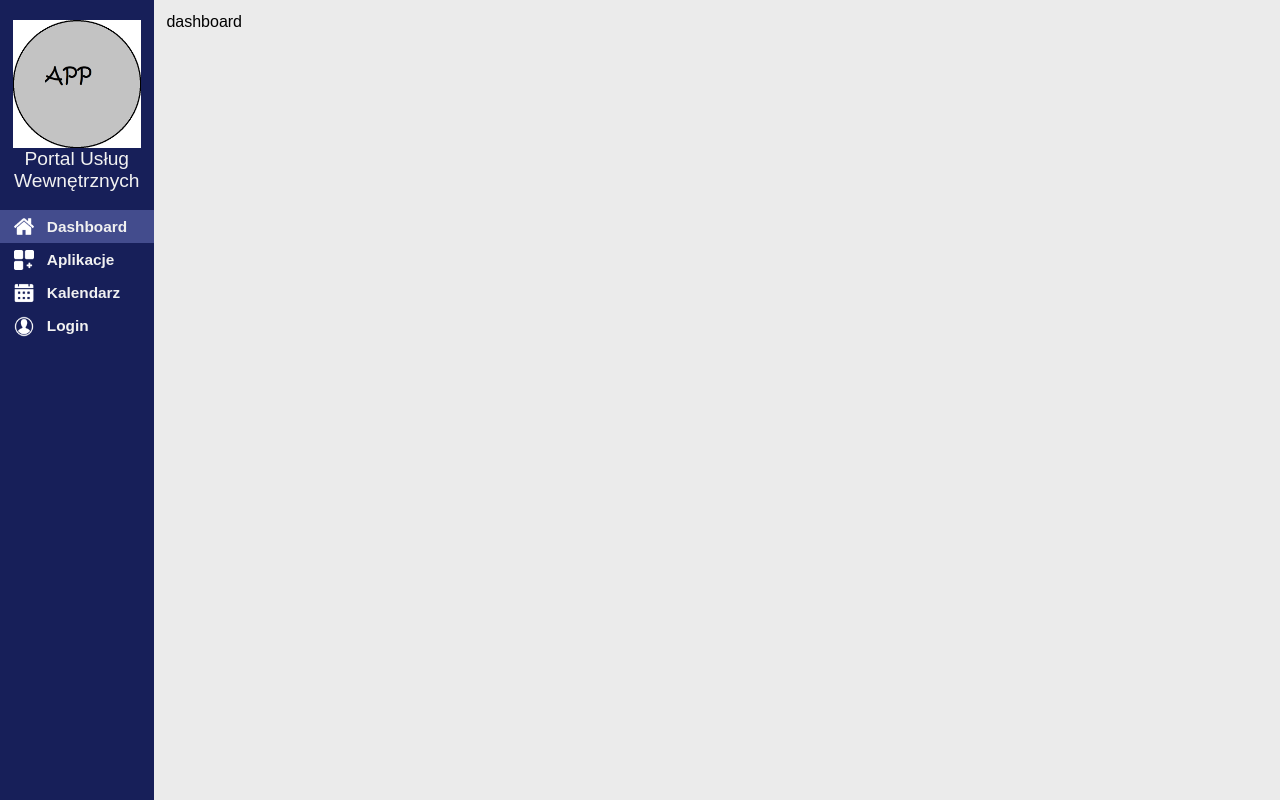
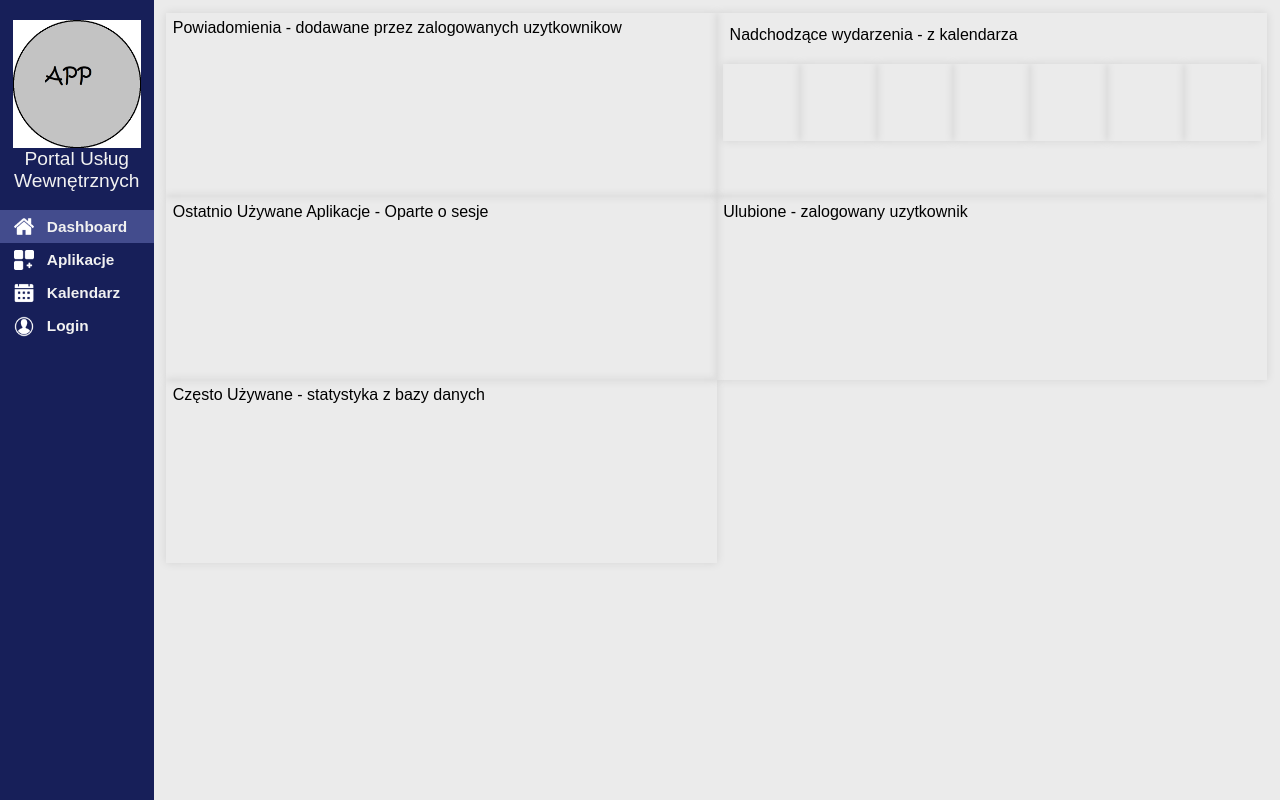
Before and after one commit to BaroshVBi/homepage, a PHP site: page / in a window 1280 px wide. Run offline with PHP 8.4, Linux system fonts and the light colour scheme; data comes from the database, SQL or seed files in the repository; lists and menus that the app fills with data are empty.

Commit message:
dashboard
projektowanie funkcji i wygladu dashboard

```diff
--- a/app/index.php
+++ b/app/index.php
@@ -36,7 +36,28 @@
 		</div>
 		<div class="main">
 			<div id="dashboard_tab" class="tabs" style="display:block">
-				dashboard
+				<div class="col-6 box_shadow" style="aspect-ratio:12/4;">
+					Powiadomienia - dodawane przez zalogowanych uzytkownikow
+				</div>
+				<div class="col-6 box_shadow" style="aspect-ratio:12/4;">
+					<div class="col-12" style="aspect-ratio:12/1;">Nadchodzące wydarzenia - z kalendarza</div>
+					<div class="col-13 box_shadow" style="aspect-ratio:1/1;"></div>
+					<div class="col-13 box_shadow" style="aspect-ratio:1/1;"></div>
+					<div class="col-13 box_shadow" style="aspect-ratio:1/1;"></div>
+					<div class="col-13 box_shadow" style="aspect-ratio:1/1;"></div>
+					<div class="col-13 box_shadow" style="aspect-ratio:1/1;"></div>
+					<div class="col-13 box_shadow" style="aspect-ratio:1/1;"></div>
+					<div class="col-13 box_shadow" style="aspect-ratio:1/1;"></div>
+				</div>
+				<div class="col-6 box_shadow" style="aspect-ratio:12/4;">
+					Ostatnio Używane Aplikacje - Oparte o sesje
+				</div>
+				<div class="col-6 box_shadow" style="aspect-ratio:12/4;">
+					Ulubione - zalogowany uzytkownik
+				</div>
+				<div class="col-6 box_shadow" style="aspect-ratio:12/4;">
+					Często Używane - statystyka z bazy danych
+				</div>
 			</div>
 
 			<div id="apps_tab" class="tabs">
--- a/app/public/style.css
+++ b/app/public/style.css
@@ -61,6 +61,10 @@ button{
 
 .padding_0 {
 	padding: 0 !important;
+}
+
+.box_shadow {
+	box-shadow: 0px 0px 9px 0px rgba(0,0,0,0.1);
 }
 
  /*1-12 podział ekranu na 12 kolumn */
```
